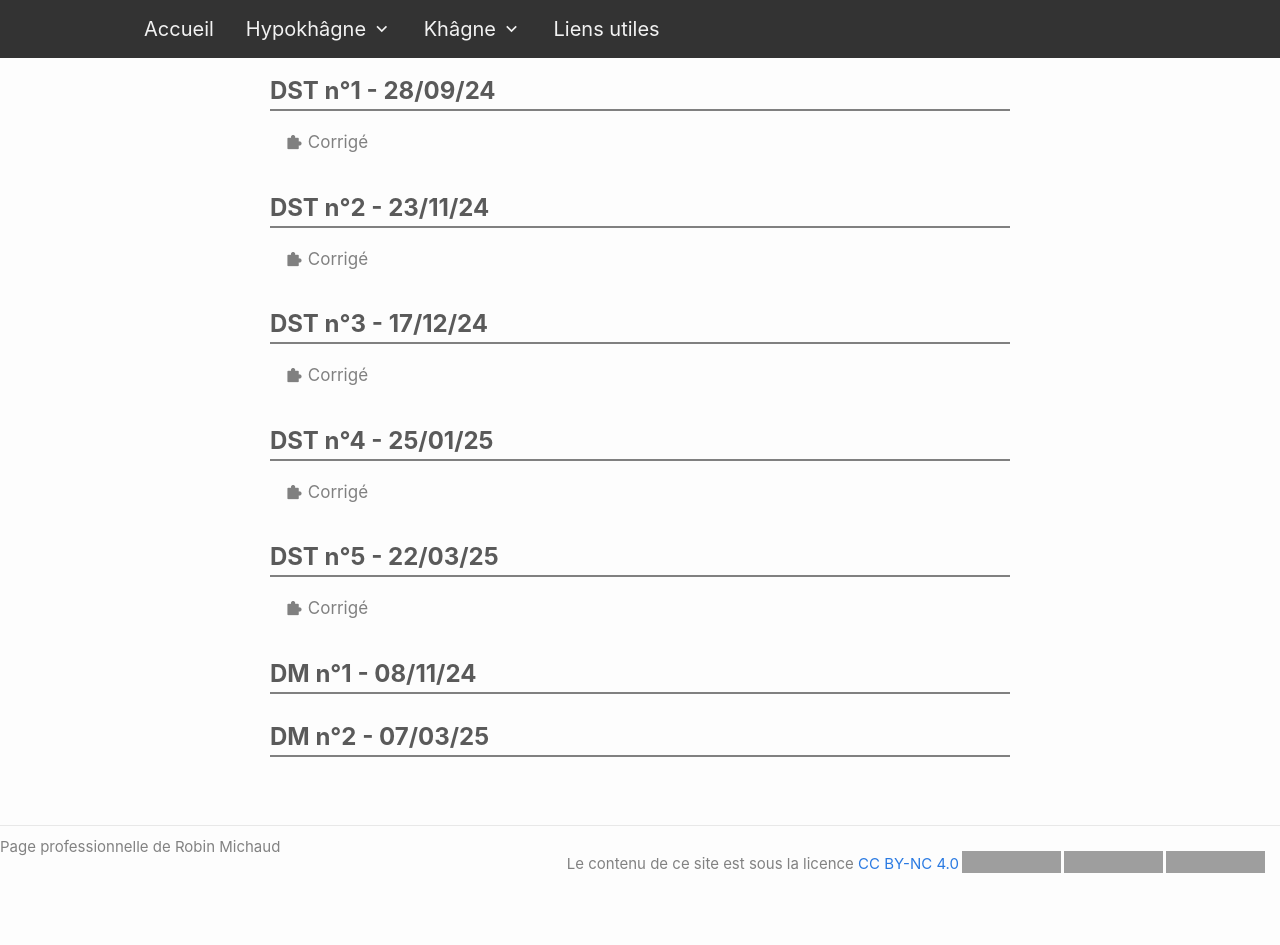
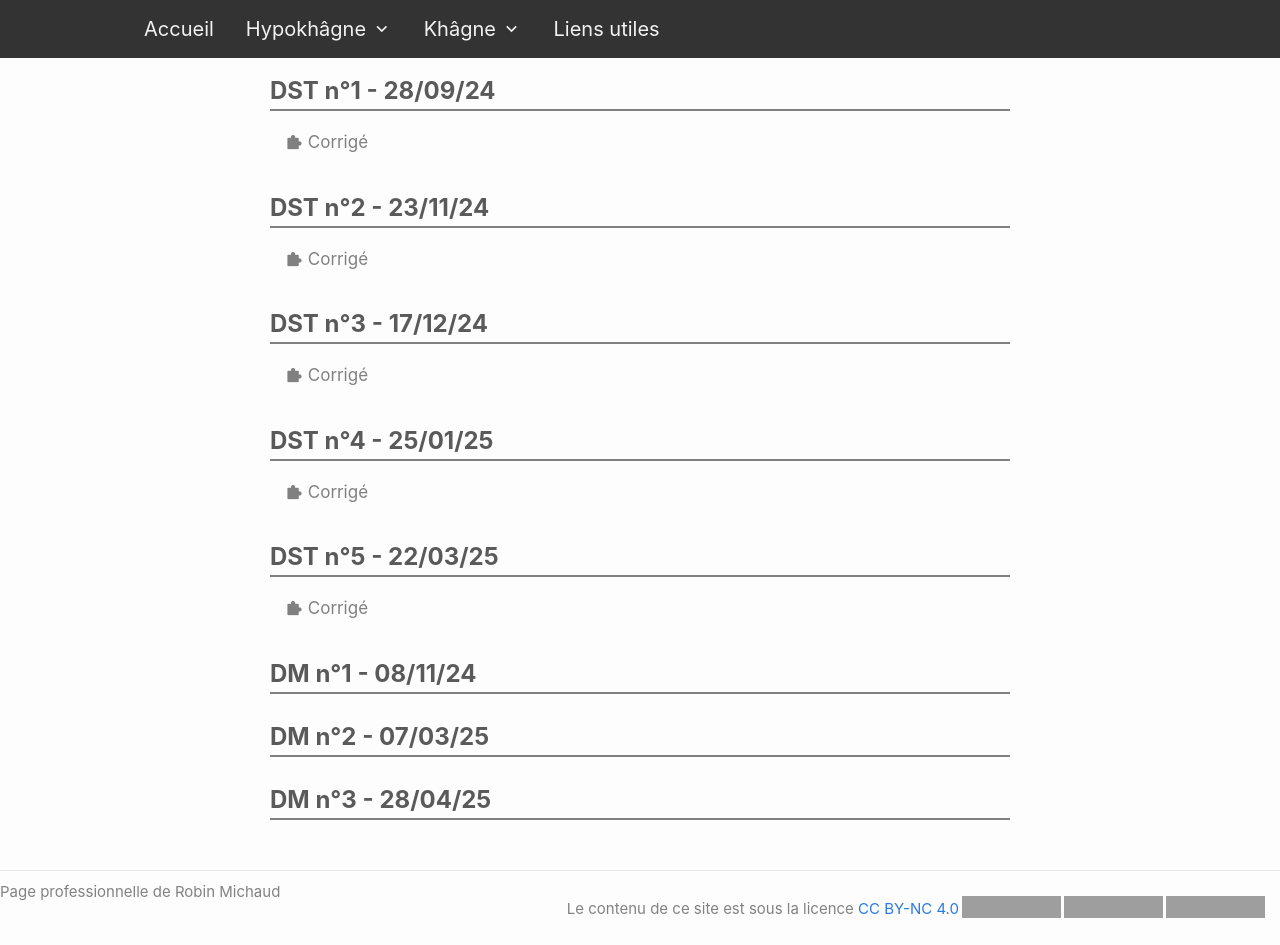
Before and after one commit to michaudmaths/michaudmaths.github.io, a Jekyll site: the page built from menu/devoirs.markdown, in a window 1280 px wide. Built offline with Jekyll 4.4.1, drawn with Linux system fonts in a browser that asks for light colours; nearby versions of some CDN libraries; before the commit the page ends 900 px from its top, so only the background shows below that; grey boxes are pictures that could not be loaded.

Commit message:
Update files.yml

```diff
--- a/_data/files.yml
+++ b/_data/files.yml
@@ -210,3 +210,4 @@ dst:
 dm:
  - date : 08/11/24
  - date : 07/03/25
+ - date : 28/04/25
```
